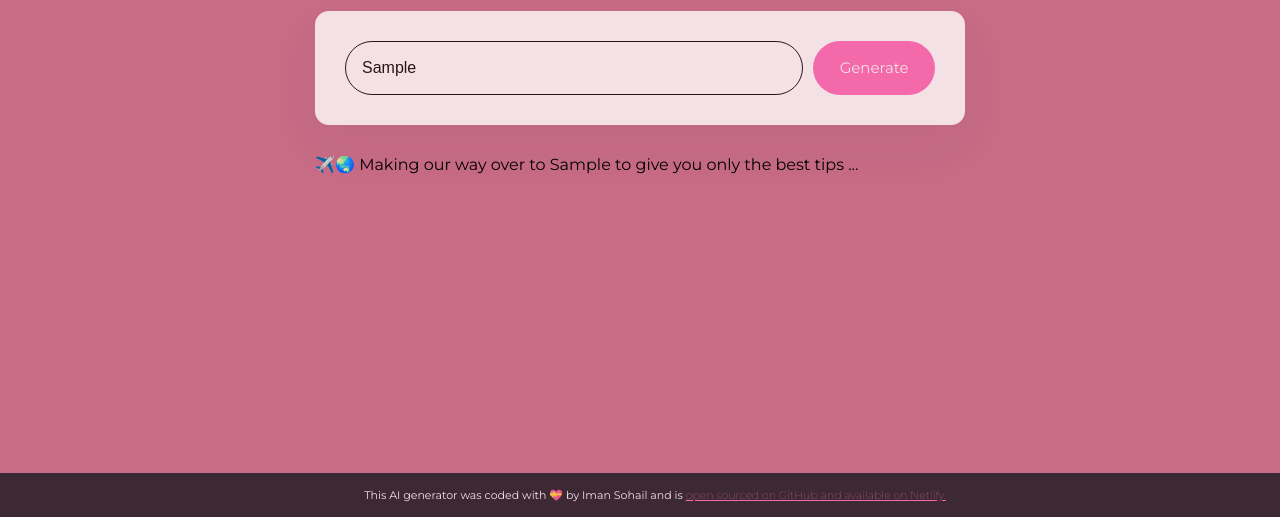
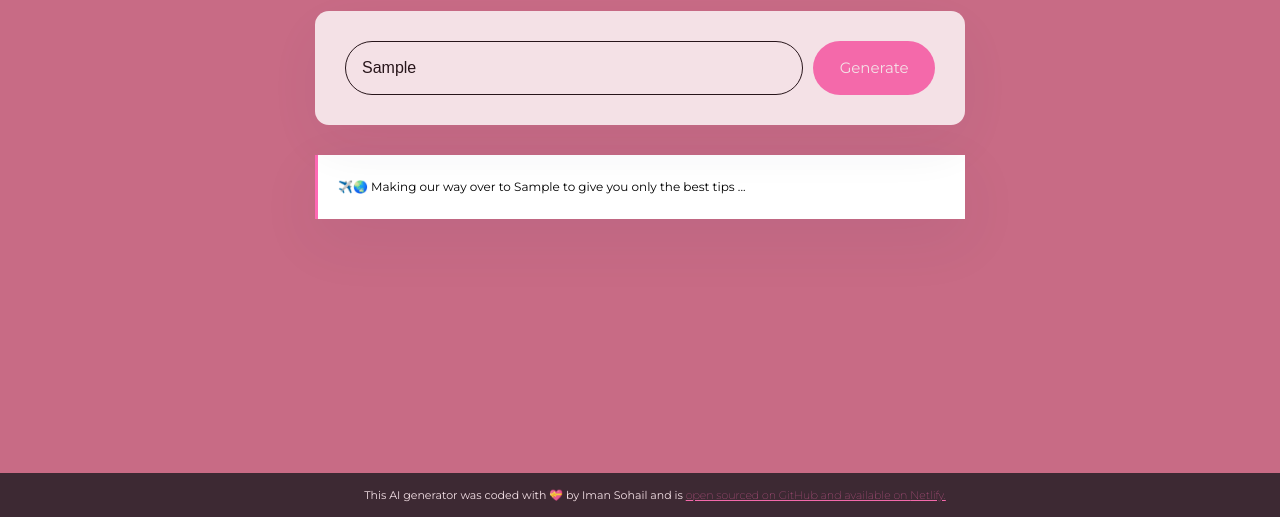
Before and after one commit to imanfsx/AI-Travel-Tips-Generator, a plain HTML site: page index.html in a window 1280 px wide. Both pictures are taken after typing "Sample" into the empty fields and a click on the input "Generate". Shown: the part 283-800 px from the top of the page. Drawn offline with nearby package versions, Linux system fonts and the light colour scheme; no server answers.

Commit message:
styling update to AI box generator

```diff
--- a/src/styles.css
+++ b/src/styles.css
@@ -58,6 +58,14 @@ form {
   cursor: pointer;
   font-family: Montserrat;
 }
+.suggestions-box {
+  font-size: 12px;
+  background-color: white;
+  padding: 20px;
+  line-height: 24px;
+  border-left: 3px solid hotpink;
+  box-shadow: 0px 20px 60px rgba(65, 50, 100, 0.08);
+}
 
 .placeholder {
   font-size: 12px;
@@ -68,6 +76,7 @@ form {
   box-shadow: 0px 20px 60px rgba(65, 50, 100, 0.08);
   font-family: Montserrat;
 }
+
 .hidden {
   display: none;
 }
```
